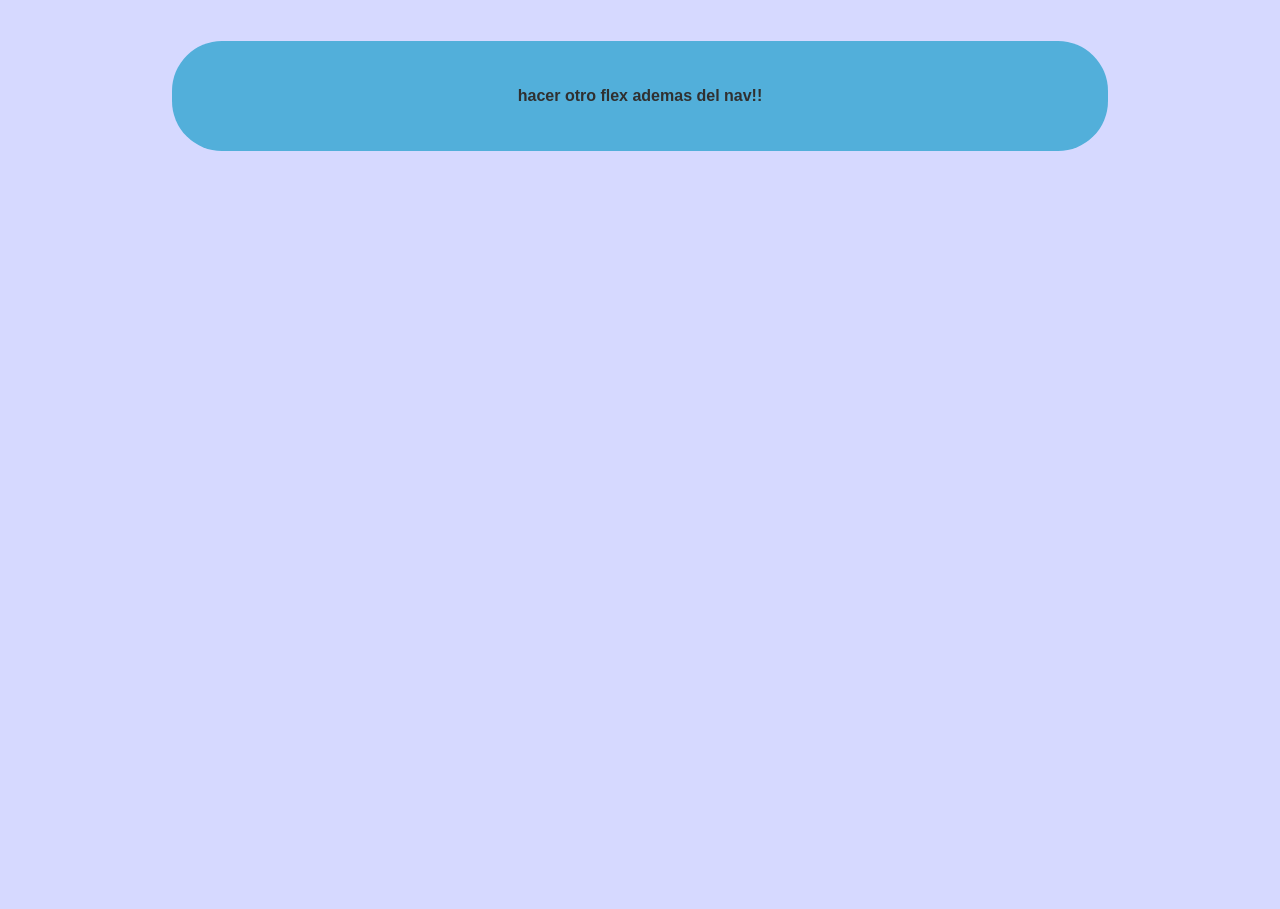
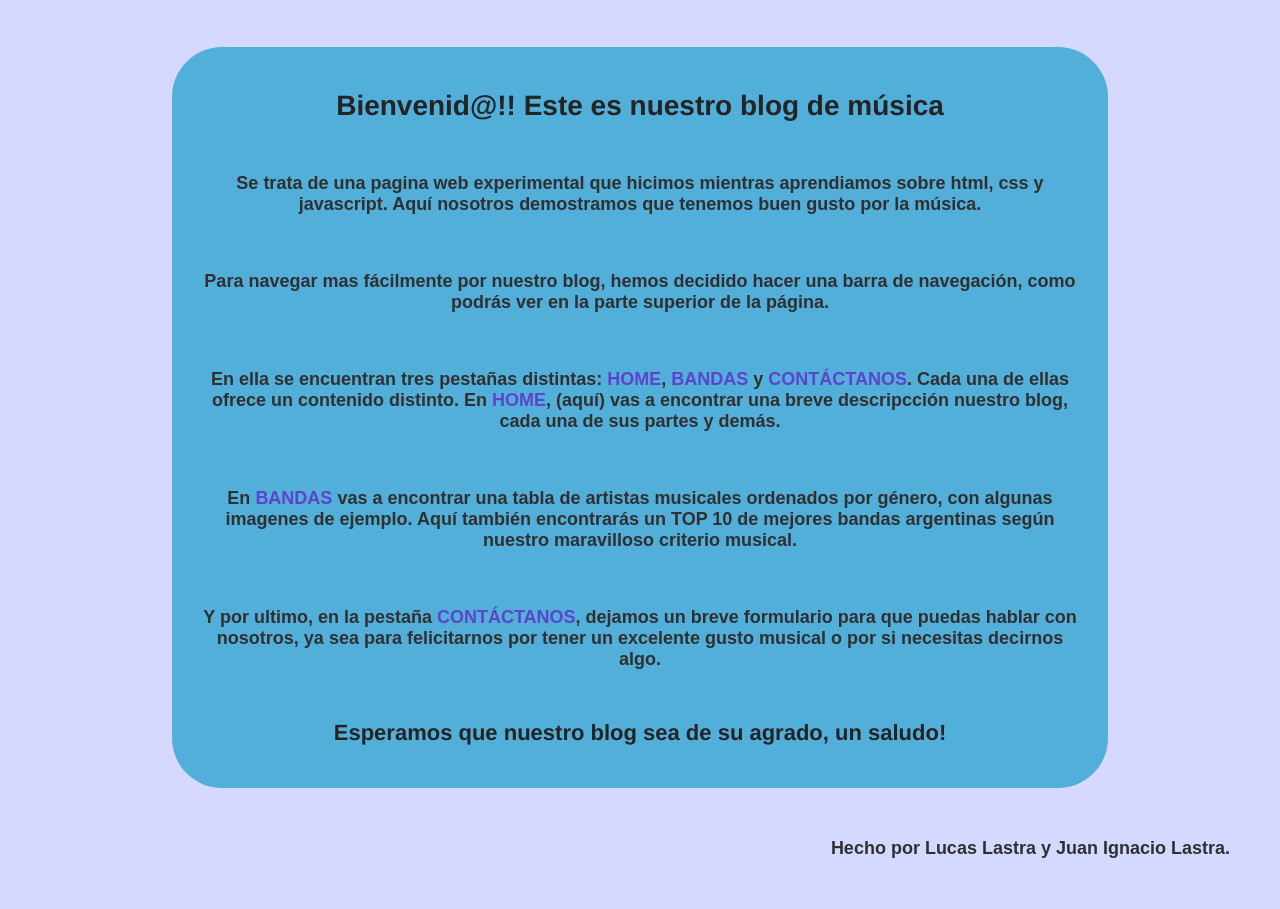
Before and after one commit to LucasLastra/Web1, a plain HTML site: page TPE1/index.html in a window 1280 px wide. Shown: the part 92-1001 px from the top of the page. Before the commit the page ends 800 px from the top, so only its background shows below. Drawn offline with Linux system fonts and the light colour scheme.

Commit message:
versión final

```diff
--- a/TPE1/css/index.css
+++ b/TPE1/css/index.css
@@ -1,3 +1,6 @@
+*{
+    text-decoration: none;
+}
 body{
     margin:0;
     padding:0;
@@ -9,7 +12,7 @@ p, li, td{
     font-family: Arial, Helvetica, sans-serif;
     color: rgb(48, 48, 48);
     font-weight: bold;
-    font-size: 16px;
+    font-size: 18px;
     padding: 10px;
 }
 
@@ -18,7 +21,7 @@ ol li{
 }
 
 table{
-    background-color: rgb(104, 210, 255);
+    background-color: rgb(146, 157, 255);
     border: 5px double black;
     border-radius: 10px;
     margin: 30px;
@@ -26,10 +29,8 @@ table{
 }
 
 thead tr{
-    /*Acomodar!!!*/
-    background-color: rgb(64, 198, 255);
+    background-color: rgb(107, 97, 253);
     border: 5px double black;
-    margin: 0%;
 }
 
 table img{
@@ -37,7 +38,7 @@ table img{
     border-radius: 30px;
     margin: auto;
     padding: auto;
-    border:rgb(167, 167, 167) 1px solid;
+    border:rgb(104, 104, 104) 1px solid;
     box-shadow: rgb(27, 27, 27) 3px 3px 3px 2px;
 }
 
@@ -49,10 +50,14 @@ table img{
     display: none;
 }
 
-h2{
+h2, h3{
     font-family: 'Franklin Gothic Medium', 'Arial Narrow', Arial, sans-serif;
-    font-size: 27px;
+    font-size: 28px;
     text-align: center;
+}
+
+h3{
+    font-size: 22px;
 }
 
 .navbar {
@@ -60,19 +65,16 @@ h2{
     margin: 20px 0;
     justify-content: center;
     background-color: rgb(118, 87, 253);
-
 }
 
 .navbar a{
     width: 200px;
     color: aliceblue;
     text-align: center;
-    text-decoration: none;
     font-weight: bolder;
     padding: 20px;
-    font-size: 20px;
+    font-size: 25px;
     font-family: 'Franklin Gothic Medium', 'Arial Narrow', Arial, sans-serif;
-
 }
 
 .navbar a:hover, .activa{
@@ -85,17 +87,36 @@ section{
     margin-top: 50px;
 }
 
+footer{
+    margin: 40px;
+    text-align: right;
+}
+
 .content {
     display: flex;
     justify-content: space-around;
     flex-direction: column;
     align-items: center;
-    margin: auto;
+    margin: 20px auto;
     padding: 20px;
     width: 70%;
     height: auto;
     border-radius: 50px;
     background-color: rgb(82, 175, 218);
+}
+
+.content p{
+    text-align: center;
+}
+
+.content a{
+    text-transform: uppercase;
+    font-weight: bold;
+    color: rgb(93, 68, 202);
+}
+
+.content a:hover{
+    color: rgb(143, 118, 255);
 }
 
 .input{
--- a/TPE1/index.html
+++ b/TPE1/index.html
@@ -20,15 +20,38 @@
 
     <section>
         <div class="content">
+            <h2>Bienvenid@!! Este es nuestro blog de música</h2>
             <p>
-                hacer otro flex ademas del nav!!
+                Se trata de una pagina web experimental que hicimos mientras
+                aprendiamos sobre html, css y javascript.
+                Aquí nosotros demostramos que tenemos buen gusto por la música.
             </p>
+            <p>
+                Para navegar mas fácilmente por nuestro blog, hemos decidido hacer una barra de navegación,
+                 como podrás ver en la parte superior de la página.
+            </p>
+            <p>
+                En ella se encuentran tres pestañas distintas: <span><a href="#">home</a></span>,
+                <span><a href="bandas.html">bandas</a></span> y <span><a href="contactanos.html">contáctanos</a></span>.
+                Cada una de ellas ofrece un contenido distinto. En <span><a href="#">home</a></span>, (aquí) vas a encontrar
+                una breve descripcción nuestro blog, cada una de sus partes y demás.
+            </p>
+            <p>
+                En <span><a href="bandas.html">bandas</a></span> vas a encontrar una
+                tabla de artistas musicales ordenados por género, con algunas imagenes de ejemplo.
+                Aquí también encontrarás un TOP 10 de mejores bandas argentinas según nuestro maravilloso criterio musical.
+            </p>
+            <p>
+                Y por ultimo, en la pestaña <span><a href="contactanos.html">contáctanos</a></span>,
+                dejamos un breve formulario para que puedas hablar con nosotros,
+                ya sea para felicitarnos por tener un excelente gusto musical o por si necesitas decirnos algo.
+            </p>
+            <h3>Esperamos que nuestro blog sea de su agrado, un saludo!</h3>
         </div>
     </section>
+
     <footer>
-
+        <p>Hecho por Lucas Lastra y Juan Ignacio Lastra.</p>
     </footer>
 </body>
-
-
 </html>
--- a/TPE1/js/captcha.js
+++ b/TPE1/js/captcha.js
@@ -27,20 +27,17 @@ document.querySelector("#captchaField").addEventListener("keyup", event => {
 
 //Funcion para validar si el captcha es correcto y mostrar mensaje de error o de exito
 function checkCaptcha() {
-
     let captchaField = document.getElementById("captchaField");
     let captchaMsg = document.getElementById("captchaMsg");
 
     captchaMsg.classList.remove("hide");
     if (captchaField.value == captchaNumber) {
-
         captchaMsg.classList.add("success-msj");
         captchaMsg.innerHTML = "¡Mensaje enviado exitosamente!";
     } else {
         captchaField.classList.add("error");
         captchaMsg.classList.add( "error-msj");
         captchaMsg.innerHTML = "Captcha Incorrecto";
-
     }
     captchaField.value = "";
 
@@ -49,7 +46,5 @@ function checkCaptcha() {
         captchaField.classList.remove("error");
         captchaMsg.classList.add("hide");
         setCaptchaNumber();
-
     }, 3000);
-
 }
```
Also changed, not shown: TPE1/bandas.html (+24 -18 lines), TPE1/contactanos.html (+5 -7 lines), TPE1/img/abuelos-de-la-nada.jpg (added), TPE1/img/rhcp.jpg (deleted), TPE1/screenshot del sitio.jpeg (added), 1 other file.
